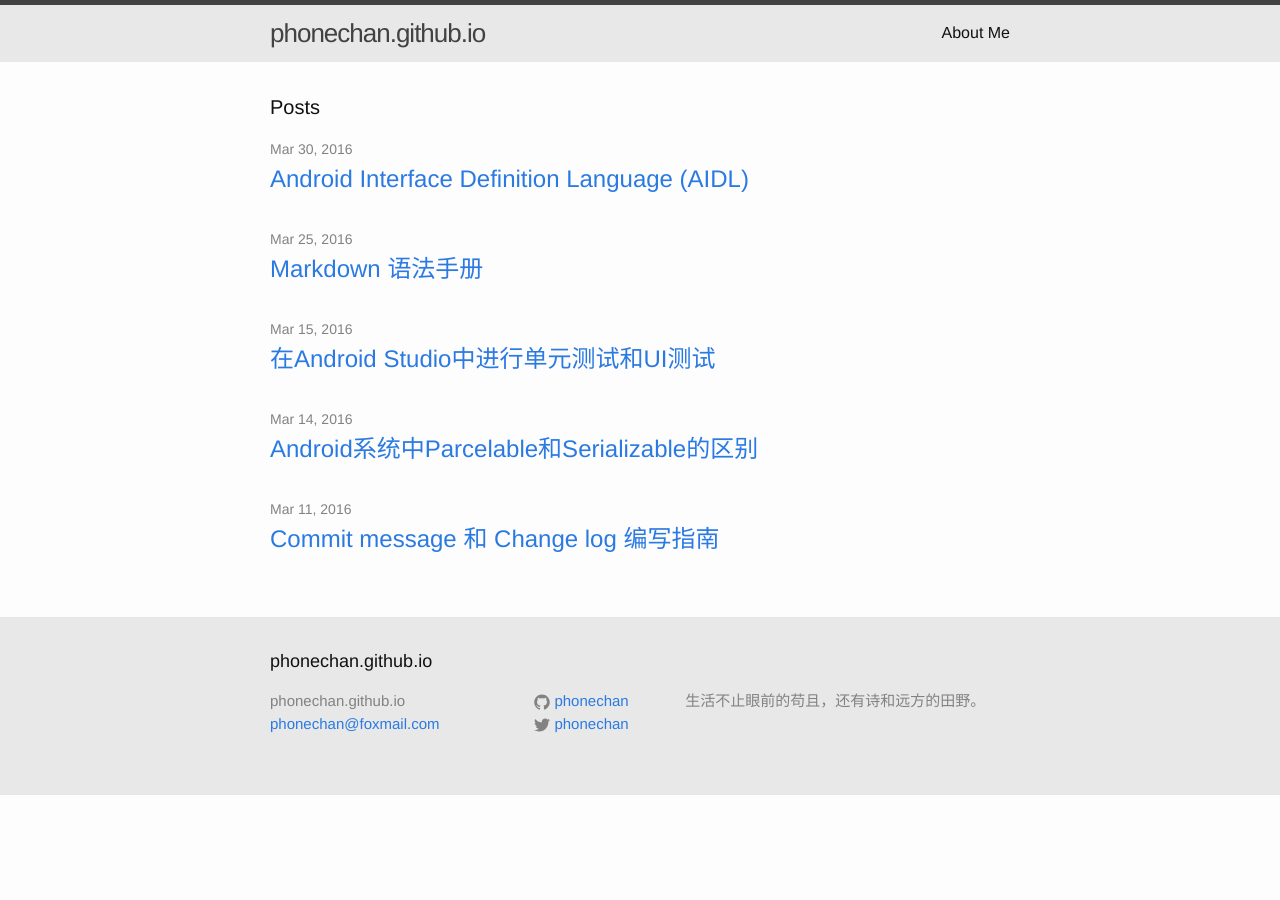
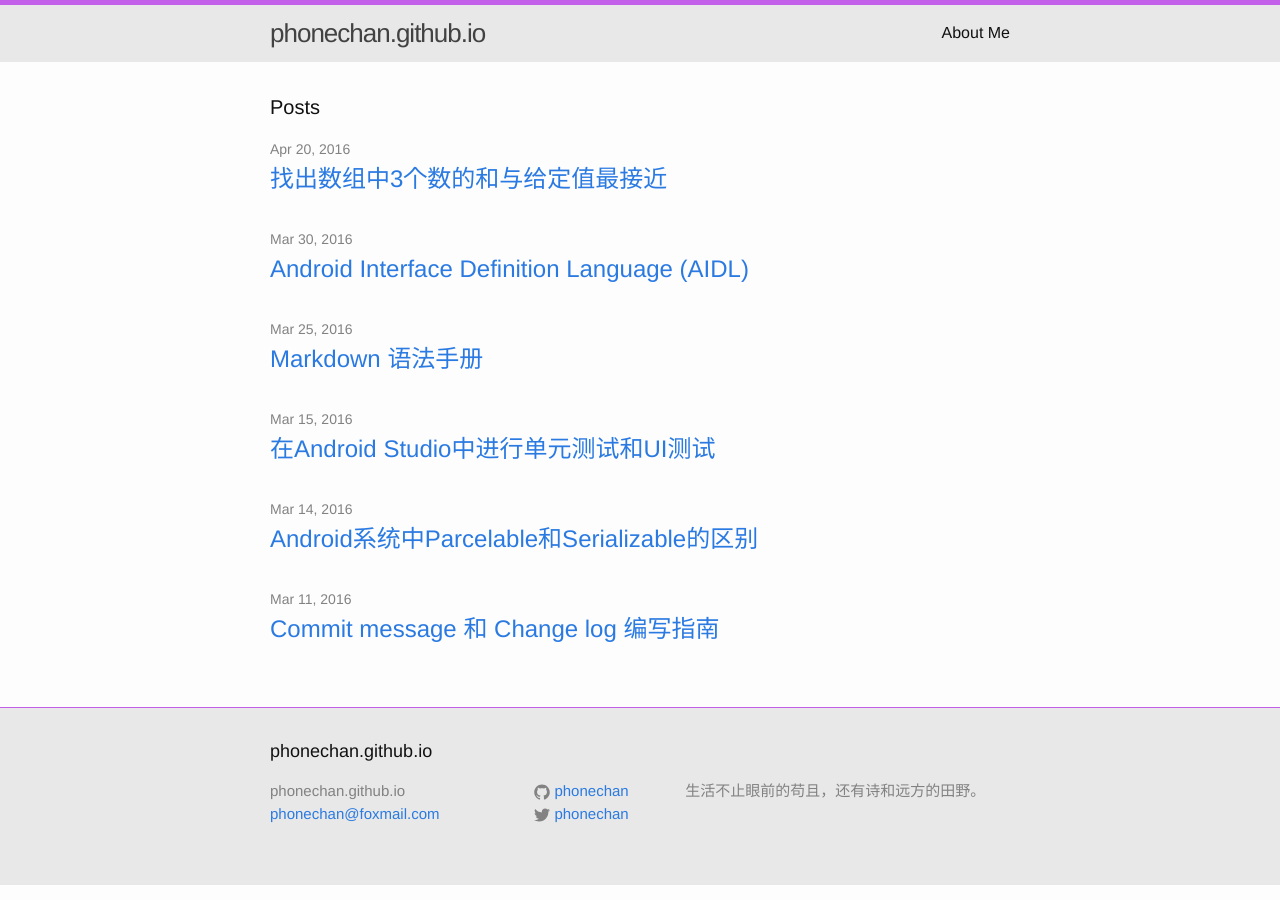
Before and after one commit to phonechan/phonechan.github.io, a Jekyll site: the page built from index.html, in a window 1280 px wide. Built offline with Jekyll 4.4.1, drawn with Linux system fonts in a browser that asks for light colours; some of the changed lines change nothing that is shown.

Commit message:
new note

````diff
--- /dev/null
+++ b/_posts/2016-04-20-3sum.md
@@ -0,0 +1,61 @@
+---
+layout: post
+title:  "找出数组中3个数的和与给定值最接近"
+date:   2016-04-20 13:52:05 +0800
+categories: android
+---
+### 噩耗
+
+今天下午，我奇葩的公司突然宣布要打卡这一噩耗，瞬间就敲不下去代码了。
+
+![Image](/image/img20160420002.png)
+
+> 别看 5：00下班，根本就不是，只准晚走，不准晚来。。。让我哭会儿。。。
+
+### 插曲
+
+正当我气氛的时候，女友说她公司居然还要技术考试，
+有道算法题，趁着我气愤的心情记录一下。
+
+![Image](/image/img20160420001.png)
+
+#### 原题
+
+> Given an array S of n integers, find three integers in S such that the sum is closest to a given number, target. Return the sum of the three integers. You may assume that each input would have exactly one solution.
+
+```java
+public int three_sum_closest(Vector<Integer> array, int target) {
+		if (array.isEmpty())
+			return -1;
+		SortedSet<Integer> sortedArray = new TreeSet<>();
+		for (Integer i : array)
+			sortedArray.add(i);
+		Object[] A = sortedArray.toArray();
+		int i = 0, N = A.length;
+		int close_sum = 0;
+                //保存运算过程中sum-target绝对值最小的值
+		int diff = Integer.MAX_VALUE;
+		while (i <= N - 3) {
+			int j = i + 1, k = N - 1;
+			while (j < k) {
+				int sum = (Integer) A[i] + (Integer) A[j] + (Integer) A[k];
+				if (sum == target)//如果算到刚好等于target，就直接return
+					return sum;
+				if (diff > Math.abs(sum - target)) {//每当算到绝对值小于当前diff时，就跟新diff
+					diff = Math.abs(sum - target);
+					close_sum = sum;
+				}
+                                //这里是重点
+				if (sum < target)//因为数组已经是升序排列，每当计算出来的值小于target，j++
+					j++;
+				else if (sum > target)//每当计算出来的值大于target，k--
+					k--;
+
+                                //  0   1   2   ...   ... n   数组下标
+                                //      j-->           <--k   j,k的轨迹
+			}
+			i++;
+		}
+		return close_sum;
+	}
+```
--- a/_sass/_layout.scss
+++ b/_sass/_layout.scss
@@ -2,12 +2,13 @@
  * Site header
  */
 .site-header {
-    border-top: 5px solid $grey-color-dark;
+    border-top: 5px solid #C260E9;
     border-bottom: 1px solid $grey-color-light;
     min-height: 56px;
 
     // Positioning context for the mobile navigation icon
     position: relative;
+    background-color: #e8e8e8;
 }
 
 .site-title {
@@ -98,8 +99,9 @@
  * Site footer
  */
 .site-footer {
-    border-top: 1px solid $grey-color-light;
+    border-top: 1px solid #C260E9;
     padding: $spacing-unit 0;
+    background-color: #e8e8e8;
 }
 
 .footer-heading {
--- a/css/main.scss
+++ b/css/main.scss
@@ -28,10 +28,6 @@
 $on-palm:          600px;
 $on-laptop:        800px;
 
-
-.site-header, .site-footer{
-  background-color: #e8e8e8
-}
 
 
 
````
Also changed, not shown: image/img20160420001.png (added), image/img20160420002.png (added), 3 other files.
